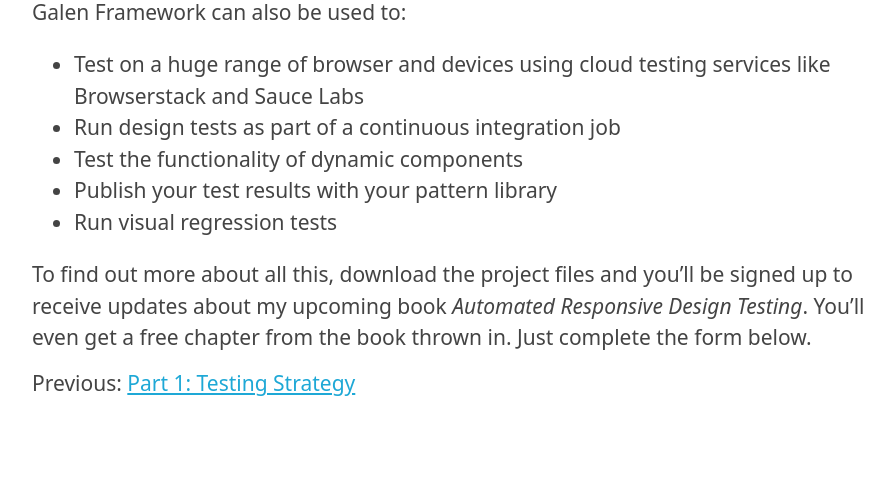
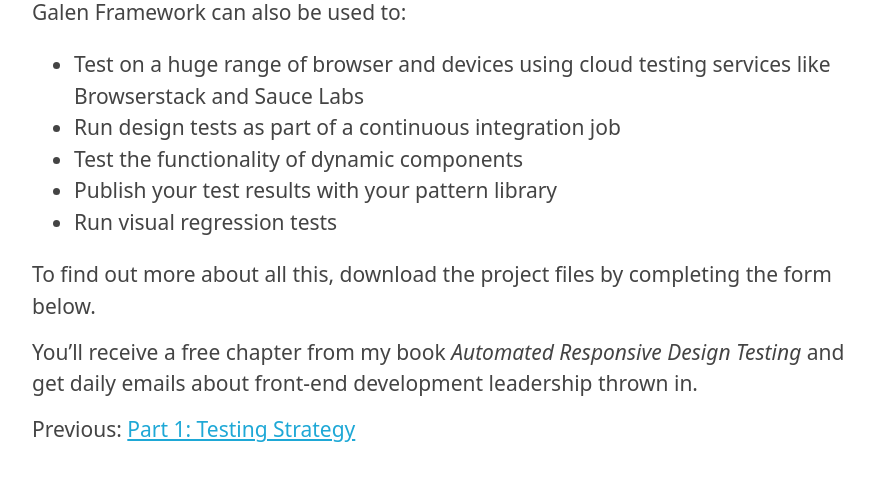
Before and after one commit to froots/froots.github.io, a Jekyll site: the page built from _posts/2016-09-20-why-and-how-to-test-your-pattern-library-2.md, in a window 1280 px wide and 900 px high, scrolled down 36116 px, cut to the strip 0-480 px from the top of the window. Shown: the whole strip, without its empty margins (188-1082 px from the left). Built offline with Jekyll 4.4.1, drawn with Linux system fonts in a browser that asks for light colours.

Commit message:
Update patternlab optin

```diff
--- a/_layouts/post.html
+++ b/_layouts/post.html
@@ -37,10 +37,12 @@
   </div>
 </article>
 
-{% if page.convertkit %}
-  {% include convertkit.html %}
-{% else %}
-  {% include front-end-laundry-list-optin.html %}
-{% endif %}
+<div id="optin-form">
+  {% if page.convertkit %}
+    {% include convertkit.html %}
+  {% else %}
+    {% include front-end-laundry-list-optin.html %}
+  {% endif %}
+</div>
 
 {% include sharing.html %}
--- a/_posts/2016-09-20-why-and-how-to-test-your-pattern-library-2.md
+++ b/_posts/2016-09-20-why-and-how-to-test-your-pattern-library-2.md
@@ -965,7 +965,7 @@
 
 The Node.JS project even includes a development task that runs tests automatically as you make changes.
 
-[Download the examples using the form below](#download-form)
+[Download the examples using the form below](#optin-form)
 
 ## Other things you can do with Galen Framework
 
@@ -977,6 +977,8 @@
 * Publish your test results with your pattern library
 * Run visual regression tests
 
-To find out more about all this, download the project files and you'll be signed up to receive updates about my upcoming book _Automated Responsive Design Testing_. You'll even get a free chapter from the book thrown in. Just complete the form below.
+To find out more about all this, download the project files by completing the form below.
+
+You'll receive a free chapter from my book _Automated Responsive Design Testing_ and get daily emails about front-end development leadership thrown in.
 
 <p>Previous: <a href="{% post_url 2016-09-12-why-and-how-to-test-your-pattern-library %}" class="article-nav__link">Part 1: Testing Strategy</a></p>
```
